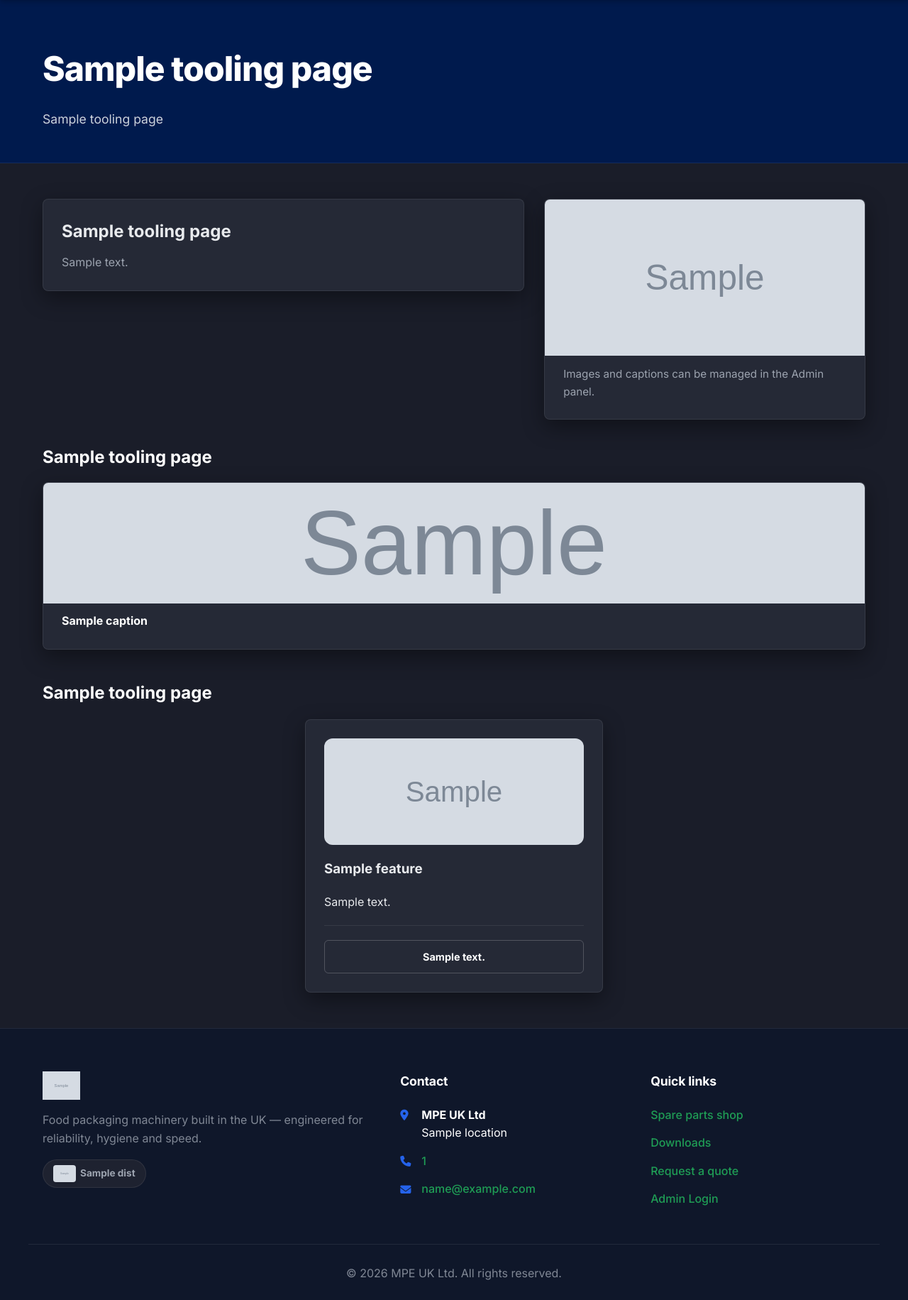
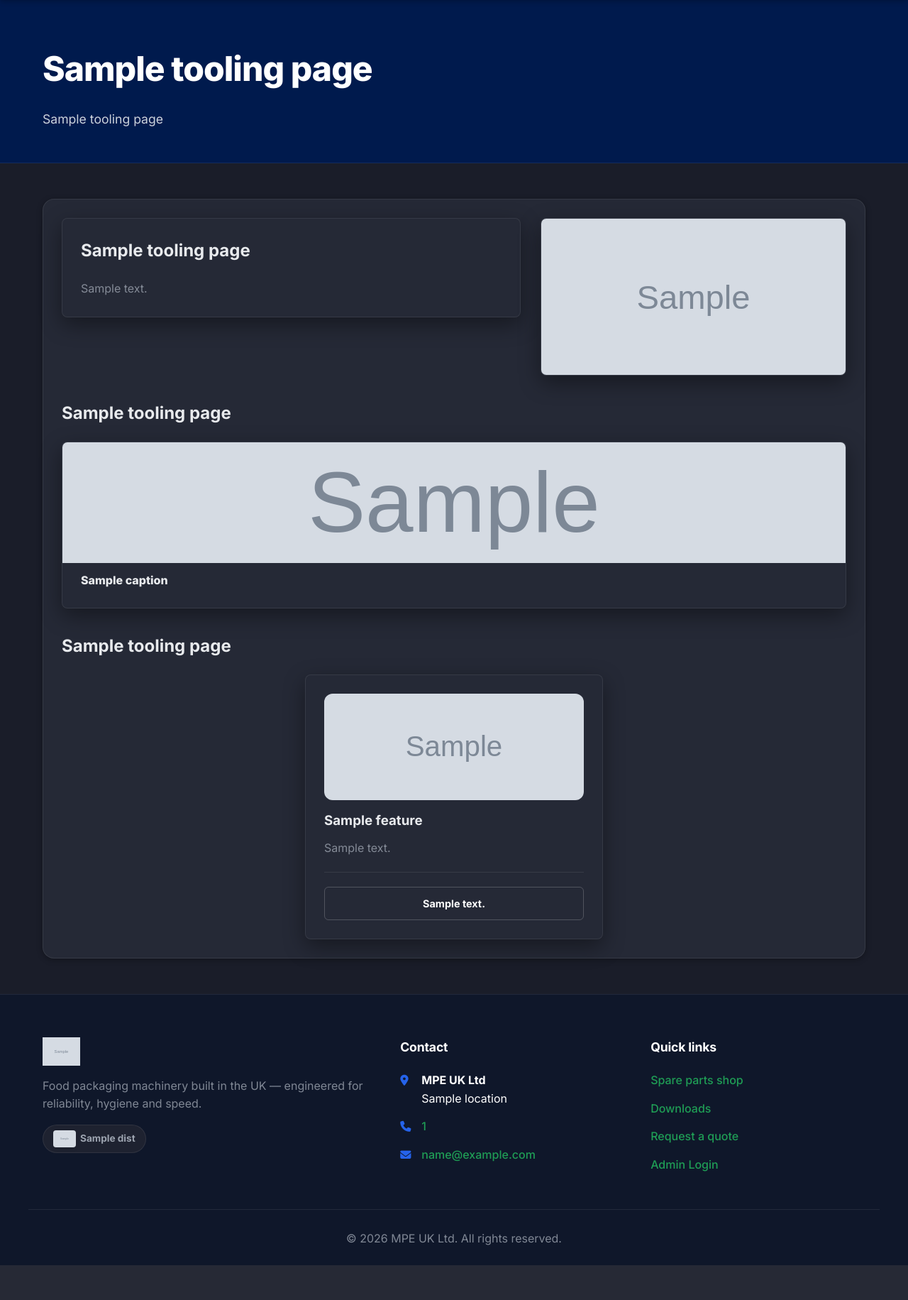
Before and after one commit to Jhdgkss/MPE_Web_Site, a Django app: template core/templates/core/tooling.html in a window 1280 px wide. Shown: the part 133-1964 px from the top of the page at 71% size. After the commit the page ends 1915 px from the top, so only its background shows below. Run offline with Django 5.2, Linux system fonts and the light colour scheme; the template is opened without the code that fills it: most values are stand-ins (such as "Sample title", 1, 10 or a date in 2020); grey boxes marked "Sample" are stand-in pictures; some libraries are stand-ins or nearby versions.

Commit message:
tooling: move admin-driven content into white frame layout

```diff
--- a/core/templates/core/tooling.html
+++ b/core/templates/core/tooling.html
@@ -10,28 +10,28 @@
   </div>
 </section>
 
-<section class="simple-section">
+<section class="simple-section tooling-surface">
   <div class="container">
 
+    <!-- White frame to match the rest of the site (cards sit inside) -->
+    <div class="page-frame">
+
       <!-- Intro + hero image (both editable from Admin) -->
-    <div class="grid" style="grid-template-columns: 1.2fr .8fr; gap: 28px; align-items: start;">
+      <div class="tooling-hero-grid">
         <div class="card">
           <div class="card__pad">
-          <h2 style="margin:0 0 10px 0; color: var(--text-primary);">{{ tooling_page.intro_heading }}</h2>
-          <p style="margin:0; color: var(--muted); line-height:1.7;">{{ tooling_page.intro_text }}</p>
+            <h2 class="section-title" style="margin-top:0;">{{ tooling_page.intro_heading }}</h2>
+            <p class="muted" style="margin:0; line-height:1.7;">{{ tooling_page.intro_text }}</p>
           </div>
         </div>
 
         <div class="card" style="overflow:hidden;">
           {% if tooling_page.hero_image %}
-          <img src="{{ tooling_page.hero_image.url }}" alt="Tooling" style="width:100%; height:220px; object-fit:cover; display:block;">
-          <div class="card__pad" style="padding-top:14px;">
-            <p style="margin:0; color: var(--muted); font-size:.95rem;">Images and captions can be managed in the Admin panel.</p>
-          </div>
+            <img src="{{ tooling_page.hero_image.url }}" alt="Tooling" class="tooling-hero-img">
           {% else %}
             <div class="card__pad">
-            <h3 style="margin:0 0 8px 0;">Add images</h3>
-            <p style="margin:0; color: var(--muted); line-height:1.7;">
+              <h3 style="margin:0 0 8px 0;">Add a tooling image</h3>
+              <p class="muted" style="margin:0; line-height:1.7;">
                 Upload a hero image and gallery images in <strong>Admin → Tooling</strong>.
               </p>
             </div>
@@ -41,15 +41,15 @@
 
       <!-- Gallery (editable from Admin) -->
       {% if tooling_gallery %}
-      <div style="margin-top:34px;">
-        <h2 style="margin:0 0 16px 0; color: var(--text-primary);">{{ tooling_page.gallery_heading }}</h2>
-        <div class="grid" style="grid-template-columns: repeat(auto-fit, minmax(220px, 1fr)); gap: 18px;">
+        <div class="tooling-block">
+          <h2 class="section-title">{{ tooling_page.gallery_heading }}</h2>
+          <div class="tooling-gallery-grid">
             {% for item in tooling_gallery %}
               <div class="card" style="overflow:hidden;">
-              <img src="{{ item.image.url }}" alt="{{ item.caption|default:'Tooling image' }}" style="width:100%; height:170px; object-fit:cover; display:block;">
+                <img src="{{ item.image.url }}" alt="{{ item.caption|default:'Tooling image' }}" class="tooling-gallery-img">
                 {% if item.caption %}
                   <div class="card__pad" style="padding-top:12px;">
-                  <div style="font-weight:700; color:var(--text-primary);">{{ item.caption }}</div>
+                    <div style="font-weight:800;">{{ item.caption }}</div>
                   </div>
                 {% endif %}
               </div>
@@ -59,18 +59,18 @@
       {% endif %}
 
       <!-- Features (editable from Admin) -->
-    <div style="margin-top:42px;">
-      <h2 style="margin:0 0 18px 0; color: var(--text-primary);">{{ tooling_page.features_heading }}</h2>
+      <div class="tooling-block">
+        <h2 class="section-title">{{ tooling_page.features_heading }}</h2>
 
         <!-- Center nicely for 2 cards, still supports 3+ later -->
-      <div class="grid" style="grid-template-columns: repeat(auto-fit, minmax(320px, 420px)); gap: 30px; justify-content:center;">
+        <div class="tooling-features-grid">
           {% for feature in tooling_features %}
             <div class="card">
               <div class="card__pad">
 
                 {% if feature.image %}
-                <div style="border-radius:12px; overflow:hidden; margin-bottom:14px;">
-                  <img src="{{ feature.image.url }}" alt="{{ feature.title }}" style="width:100%; height:150px; object-fit:cover; display:block;">
+                  <div class="tooling-feature-media">
+                    <img src="{{ feature.image.url }}" alt="{{ feature.title }}" class="tooling-feature-img">
                   </div>
                 {% else %}
                   <div class="card__icon">
@@ -78,8 +78,8 @@
                   </div>
                 {% endif %}
 
-              <h3>{{ feature.title }}</h3>
-              <p>{{ feature.description }}</p>
+                <h3 style="margin:0 0 10px 0;">{{ feature.title }}</h3>
+                <p class="muted" style="margin:0; line-height:1.7;">{{ feature.description }}</p>
 
                 {% if feature.button_text and feature.button_url %}
                   <div style="margin-top:20px; padding-top:20px; border-top:1px solid var(--border);">
@@ -96,5 +96,7 @@
       </div>
 
     </div>
+
+  </div>
 </section>
 {% endblock %}
--- a/static/styles.css
+++ b/static/styles.css
@@ -481,6 +481,68 @@ img{max-width:100%; height:auto; display:block}
   color:var(--muted);
 }
 .simple-section{padding:50px 0}
+
+
+/* Page frame (light surface container used across pages) */
+.page-frame{
+  background: var(--card);
+  border: 1px solid var(--border);
+  border-radius: 16px;
+  padding: 26px;
+  box-shadow: var(--shadow-sm);
+}
+
+/* Tooling page layout helpers */
+.tooling-surface{ background: var(--bg); }
+.tooling-hero-grid{
+  display:grid;
+  grid-template-columns: 1.2fr .8fr;
+  gap: 28px;
+  align-items:start;
+}
+.tooling-hero-img{
+  width:100%;
+  height:220px;
+  object-fit:cover;
+  display:block;
+}
+.tooling-block{ margin-top: 34px; }
+.tooling-gallery-grid{
+  display:grid;
+  grid-template-columns: repeat(auto-fit, minmax(220px, 1fr));
+  gap: 18px;
+}
+.tooling-gallery-img{
+  width:100%;
+  height:170px;
+  object-fit:cover;
+  display:block;
+}
+.tooling-features-grid{
+  display:grid;
+  grid-template-columns: repeat(auto-fit, minmax(320px, 420px));
+  gap: 30px;
+  justify-content:center;
+}
+.tooling-feature-media{
+  border-radius: 12px;
+  overflow:hidden;
+  margin-bottom: 14px;
+}
+.tooling-feature-img{
+  width:100%;
+  height:150px;
+  object-fit:cover;
+  display:block;
+}
+
+@media (max-width: 900px){
+  .tooling-hero-grid{ grid-template-columns: 1fr; }
+}
+@media (max-width: 520px){
+  .page-frame{ padding: 18px; border-radius: 14px; }
+  .tooling-features-grid{ grid-template-columns: 1fr; }
+}
 
 /* Form Elements */
 input[type="text"],
```
Lines whose indentation alone changed are shown as unchanged.
